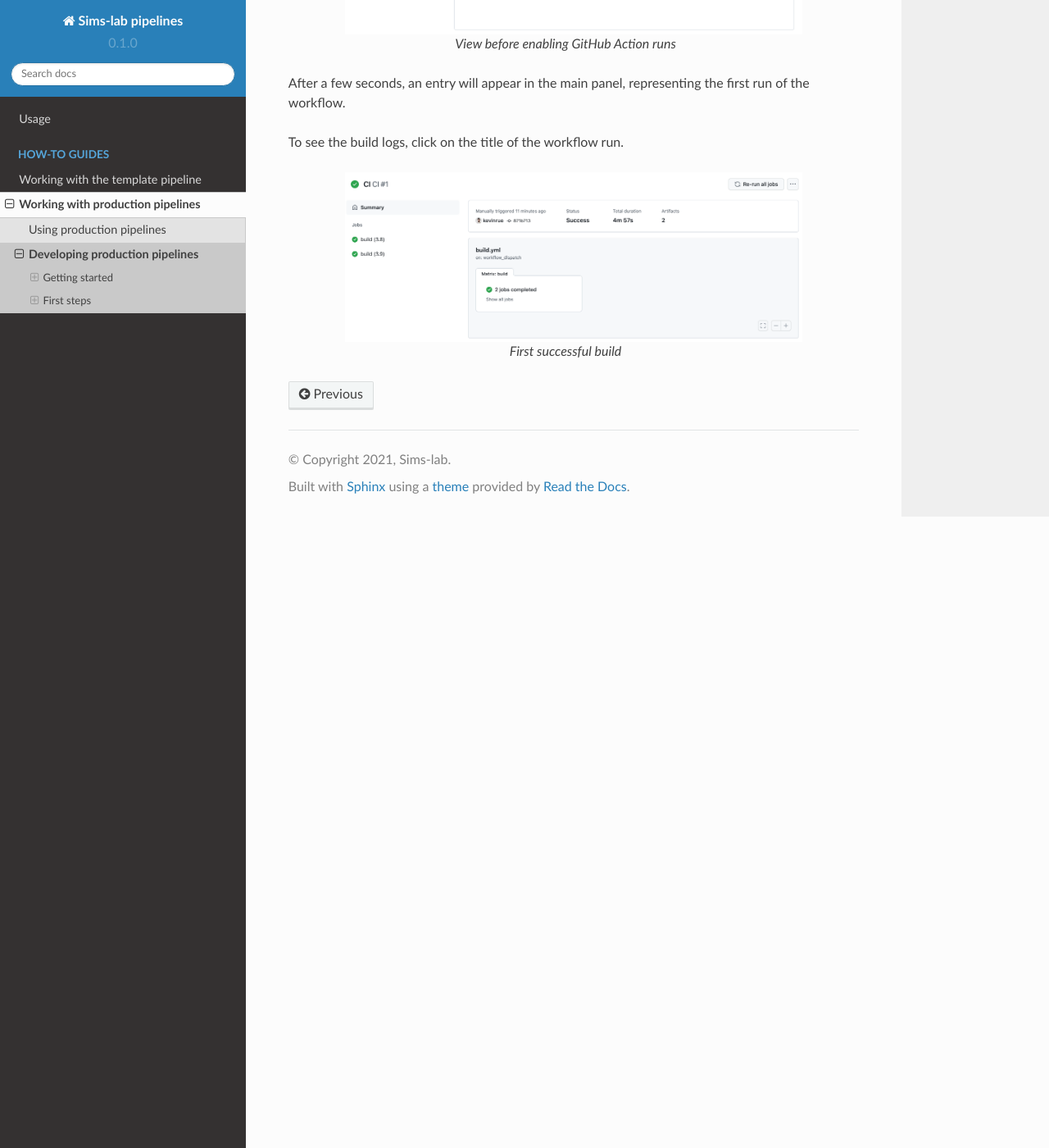
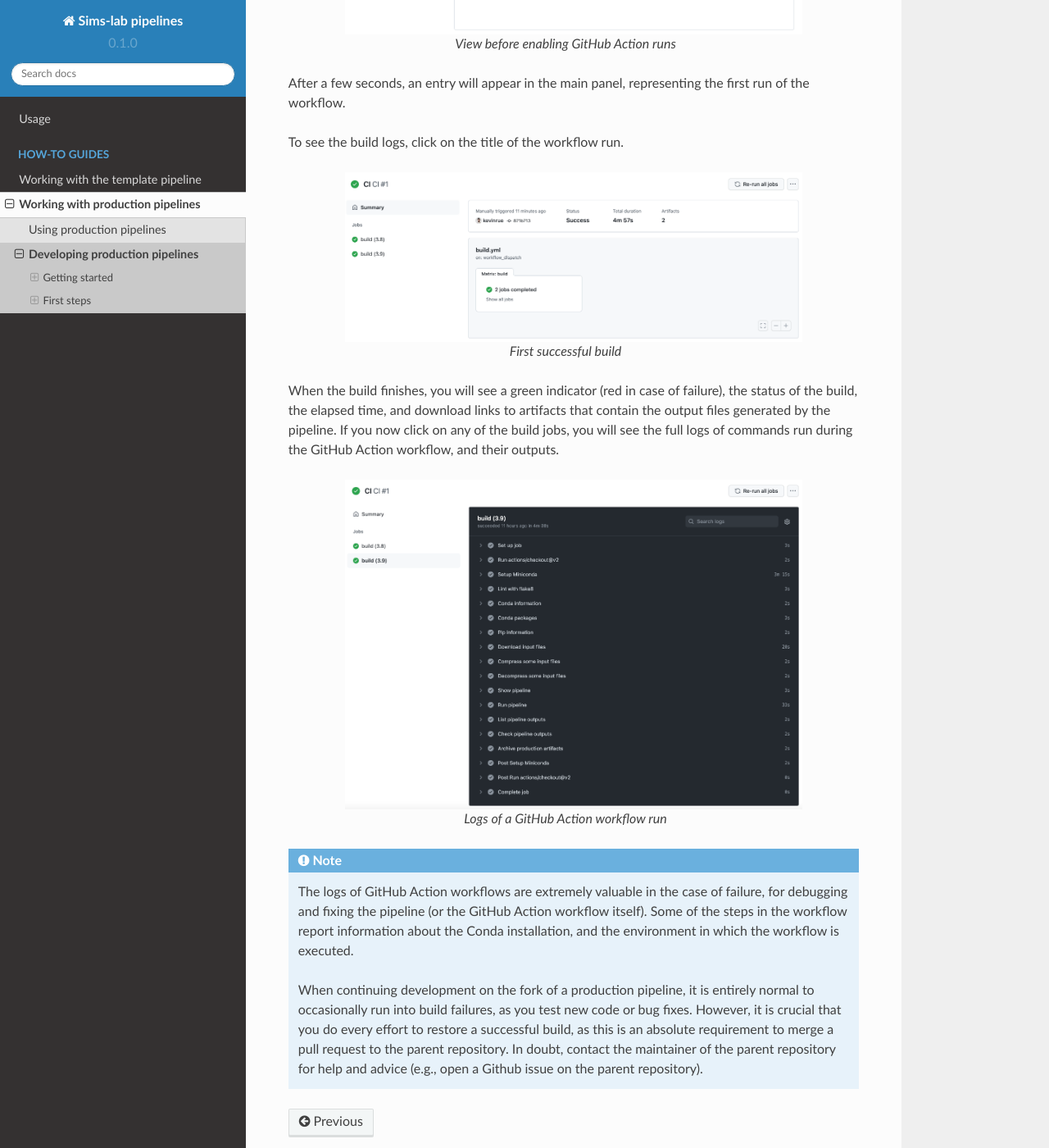
Before and after one commit to kevinrue/rtd-tutorial, a Sphinx documentation site: the page built from docs/source/guides/production_fork.rst, in a window 1280 px wide and 1400 px high, scrolled down 2815 px. Shown: the whole window at 82% size. Built offline with Sphinx 7.4.7 and the Read the Docs theme 2.0.0, drawn with Linux system fonts in a browser that asks for light colours.

Commit message:
display logs of github action

```diff
--- a/docs/source/guides/production_fork.rst
+++ b/docs/source/guides/production_fork.rst
@@ -127,3 +127,31 @@
    :alt: First successful build
 
    First successful build
+
+When the build finishes, you will see a green indicator (red in case of failure),
+the status of the build, the elapsed time, and download links to artifacts
+that contain the output files generated by the pipeline.
+If you now click on any of the build jobs, you will see the full logs
+of commands run during the GitHub Action workflow, and their outputs.
+
+.. figure:: /_static/images/guides/fork-github-action-logs.png
+   :width: 80%
+   :align: center
+   :alt: Logs of a GitHub Action workflow run.
+
+   Logs of a GitHub Action workflow run
+
+.. note::
+
+   The logs of GitHub Action workflows are extremely valuable in the case of failure,
+   for debugging and fixing the pipeline (or the GitHub Action workflow itself).
+   Some of the steps in the workflow report information about the Conda installation,
+   and the environment in which the workflow is executed.
+
+   When continuing development on the fork of a production pipeline,
+   it is entirely normal to occasionally run into build failures,
+   as you test new code or bug fixes.
+   However, it is crucial that you do every effort to restore a successful build,
+   as this is an absolute requirement to merge a pull request to the parent repository.
+   In doubt, contact the maintainer of the parent repository for help and advice
+   (e.g., open a Github issue on the parent repository).
```
Also changed, not shown: docs/source/_static/images/guides/fork-github-action-logs.png (added).
